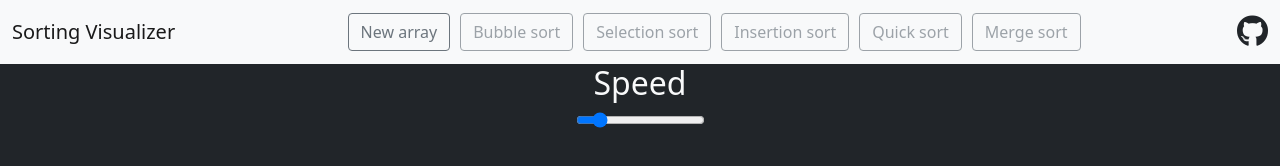
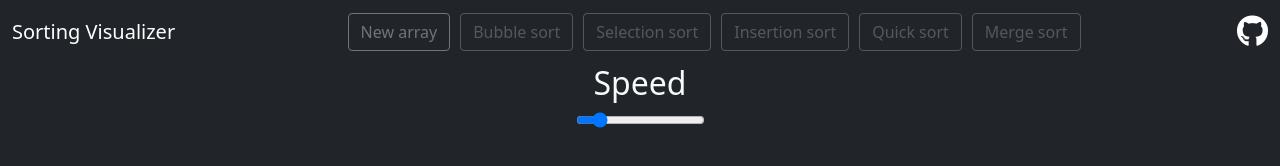
Before and after one commit to nabin-nath/sorting-visualizer, a plain HTML site: page index.html in a window 1280 px wide. Drawn offline with nearby package versions, Linux system fonts and the light colour scheme.

Commit message:
deploy ready

```diff
--- a/index.html
+++ b/index.html
@@ -18,13 +18,13 @@
 </head>
 
 <body>
-  <nav class="navbar navbar-expand-lg navbar-light bg-light">
+  <nav class="navbar navbar-expand-lg navbar-light bg-dark">
     <div class="container-fluid">
       <button class="navbar-toggler" type="button" data-bs-toggle="collapse" data-bs-target="#navbarTogglerDemo03"
         aria-controls="navbarTogglerDemo03" aria-expanded="false" aria-label="Toggle navigation">
         <span class="navbar-toggler-icon"></span>
       </button>
-      <a class="navbar-brand" href="#">Sorting Visualizer</a>
+      <a class="navbar-brand" style="color: white;" href="#">Sorting Visualizer</a>
       <div class="collapse navbar-collapse" id="navbarTogglerDemo03">
         <ul class="navbar-nav me-auto mb-2 mb-lg-0">
           <li class="nav-item">
--- a/sorting.css
+++ b/sorting.css
@@ -42,9 +42,9 @@ body{
 
 .link-black{
     text-decoration: none;
-    color: #212529;
+    color:white;
 }
 
 .link-black:hover{
-    color: darkslategrey;
+    color: bisque;
 }
```
